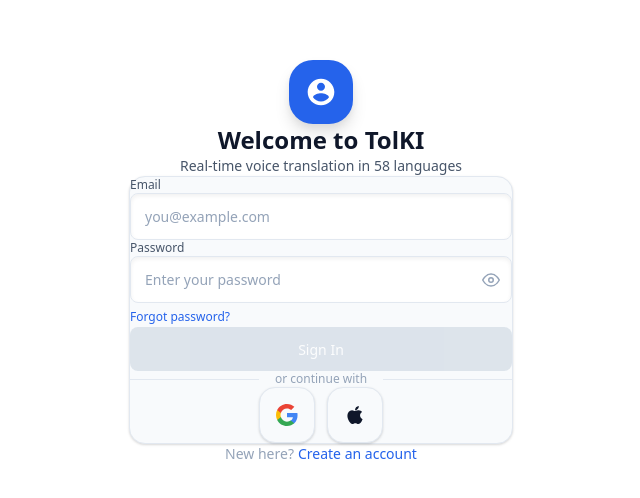
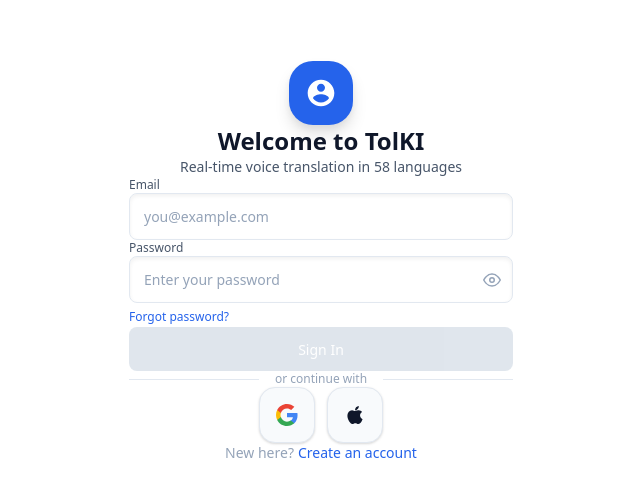
Before and after one commit to Hackerveb/tolki-web, a Next.js app: page /onboarding in a window 1280 px wide. Shown: the part 138-636 px from the top of the page, without its empty margins (319-959 px from the left). Built offline with nearby package versions, Linux system fonts and the light colour scheme; no server answers.

Commit message:
fra participant til room metadata

```diff
--- a/app/api/livekit/token/route.ts
+++ b/app/api/livekit/token/route.ts
@@ -95,15 +95,14 @@
       canPublishData: true,
     });
 
-    // Add metadata for translation settings
-    token.metadata = JSON.stringify({
-      language1,
-      language2,
-    });
-
-    // IMPORTANT: Configure the room to connect to the "Translator" agent
-    // This is the key configuration that connects to your LiveKit agent
+    // IMPORTANT: Configure the room with metadata and agent
+    // Room metadata is available immediately when agent connects (before participant joins)
+    // This fixes the race condition where first message was missed
     token.roomConfig = new RoomConfiguration({
+      metadata: JSON.stringify({
+        language1,
+        language2,
+      }),
       agents: [{
         agentName: 'Translator', // Must match your LiveKit agent name
       }],
--- a/app/onboarding/page.tsx
+++ b/app/onboarding/page.tsx
@@ -156,15 +156,8 @@
           </p>
         </div>
 
-        {/* Sign In Card */}
-        <div
-          className="rounded-xl p-6"
-          style={{
-            backgroundColor: 'var(--color-surface)',
-            boxShadow: 'var(--shadow-sm)',
-            border: '1px solid var(--color-border)',
-          }}
-        >
+        {/* Sign In Form */}
+        <div>
           {/* Email Input */}
           <div className="mb-4">
             <label
--- a/convex/livekit.ts
+++ b/convex/livekit.ts
@@ -43,20 +43,20 @@
       );
     }
 
-    // Create LiveKit access token with agent configuration
+    // Create LiveKit access token
     const at = new AccessToken(apiKey, apiSecret, {
       identity: args.clerkId,
-      // Include user metadata in the token
+    });
+
+    // CRITICAL: Configure room with metadata and agent
+    // Room metadata is available immediately when agent connects (before participant joins)
+    // This fixes the race condition where first message was missed
+    at.roomConfig = new RoomConfiguration({
       metadata: JSON.stringify({
         language1: args.language1,
         language2: args.language2,
         userId: user._id,
       }),
-    });
-
-    // CRITICAL: Configure room to launch the Translator agent
-    // This tells LiveKit to automatically spawn the agent when room is created
-    at.roomConfig = new RoomConfiguration({
       agents: [
         {
           agentName: "Translator", // Must match agent deployed on LiveKit server
--- a/package.json
+++ b/package.json
@@ -10,16 +10,21 @@
   },
   "dependencies": {
     "@clerk/nextjs": "^6.33.3",
+    "@hookform/resolvers": "^5.2.2",
     "@livekit/components-react": "^2.9.15",
     "@livekit/protocol": "^1.42.0",
     "convex": "^1.27.5",
     "framer-motion": "^12.23.24",
     "livekit-client": "^2.15.8",
     "livekit-server-sdk": "^2.14.0",
+    "lucide-react": "^0.555.0",
     "next": "15.5.4",
     "react": "19.1.0",
     "react-dom": "19.1.0",
+    "react-hook-form": "^7.67.0",
+    "resend": "^6.5.2",
     "stripe": "^19.1.0",
+    "zod": "^4.1.13",
     "zustand": "^5.0.8"
   },
   "devDependencies": {
```
Also changed, not shown: 1 other file (tests, documents, lock files or other folders).
